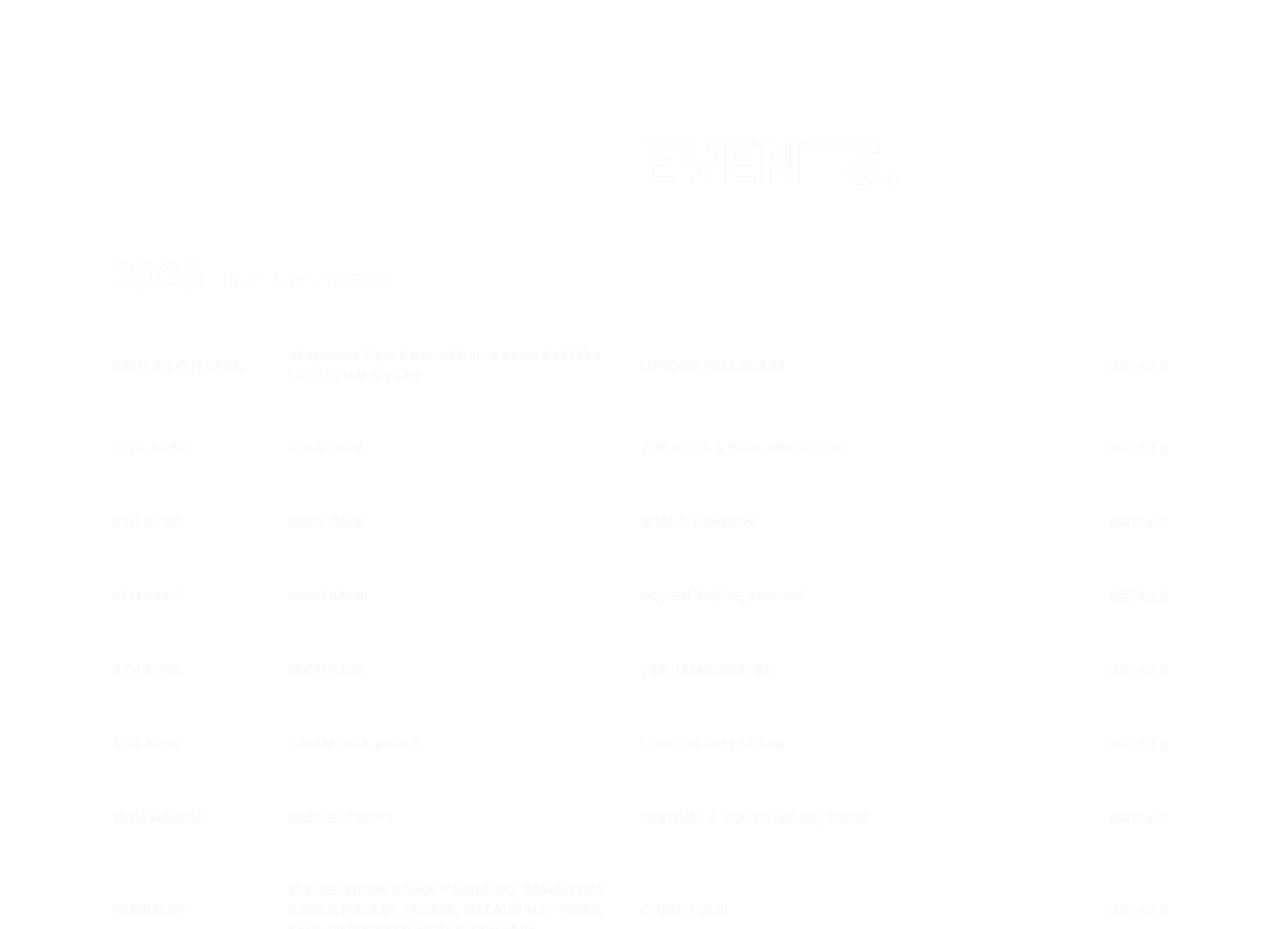
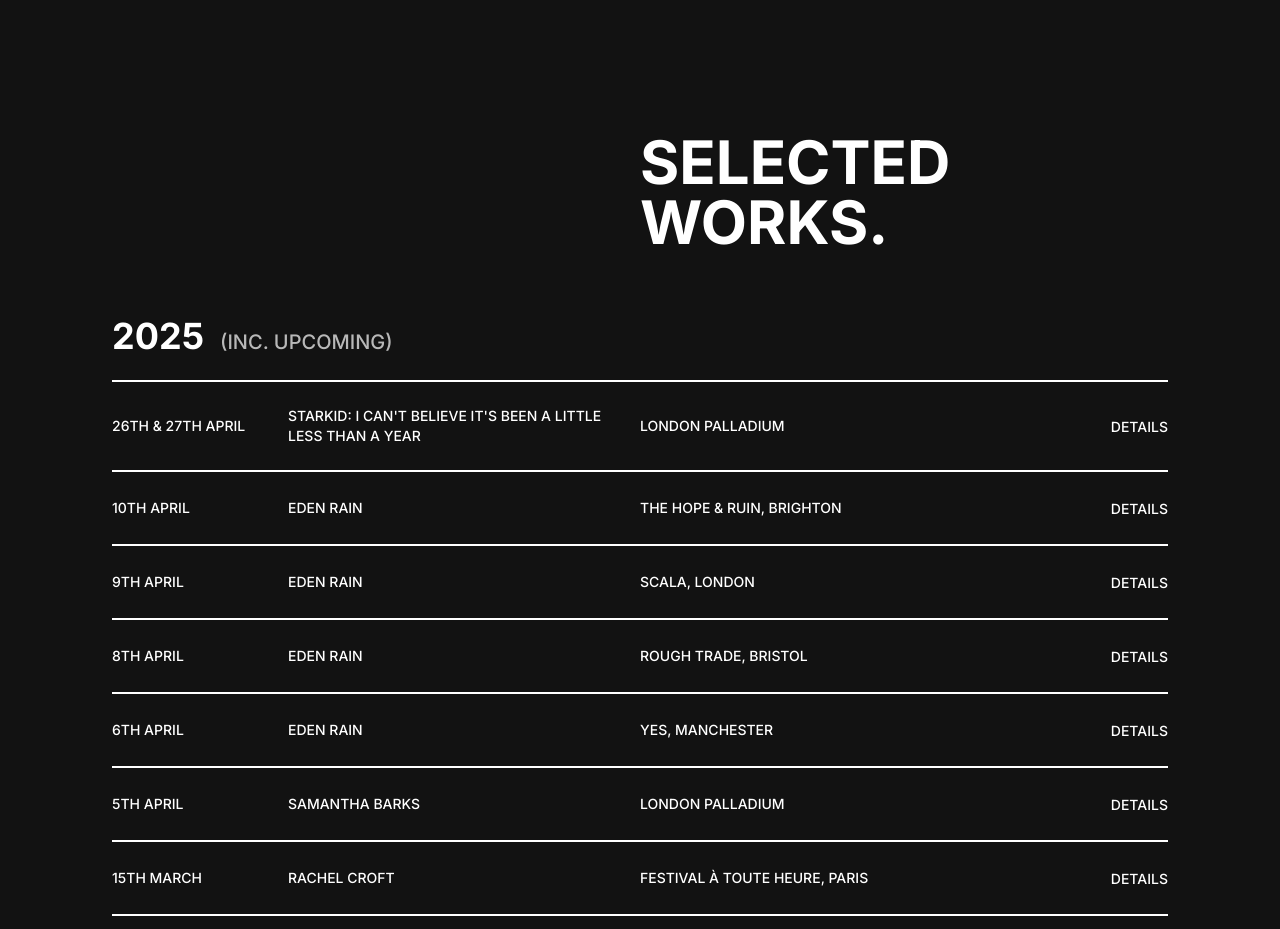
Before and after one commit to Jk4818/Ollie-Woods-Portfolio, a Next.js app: page /services in a window 1280 px wide. Shown: the part 1260-2189 px from the top of the page. Built offline with nearby package versions, Linux system fonts and the light colour scheme.

Commit message:
Fix: Colours

```diff
--- a/src/app/about/page.tsx
+++ b/src/app/about/page.tsx
@@ -9,7 +9,7 @@
 
 const fadeIn = {
     hidden: { opacity: 0 },
-    visible: (delay : number) => ({
+    visible: (delay: number) => ({
         opacity: 1,
         transition: {
             duration: 0.8,
@@ -199,6 +199,12 @@
                         <p className='indent-8 text-sm font-medium leading-relaxed'>
                             Following in his sister&apos;s footsteps, Ollie began drum lessons with Omar Hayes aged 7. He continued his performance studies at the renowned Berklee College of Music (Boston, US), attained a Fellowship of Trinity College London, and is currently studying for a Doctorate in Music at the University of Surrey. This extensive scholarship with the likes of Kenwood Dennard and Victor Wooten transformed his drumming, leading to an exciting career in the music industry.
                         </p>
+                        <p className='indent-8 text-sm font-medium leading-relaxed'>
+                            He has performed at the London Palladium with Dirty Rotten Scoundrels, Bare, Side Show, and Annie Get Your Gun. Additional theatrical works and concerts include Spies Are Forever (Gillian Lynne Theatre), So Cher (London Hippodrome), Il Volo (Theatre Royal Drury Lane), The Music of James Bond by Candlelight (Belfast Cathedral), A Very Naughty Christmas (Southwark Playhouse), and Playing Our Part (Cadogan Hall).
+                        </p>
+                        <p className='indent-8 text-sm font-medium leading-relaxed'>
+                            Ollie played drums for BBC Radio 1’s Live in Halifax with Eden Rain and regularly performs with ITV’s Starstruck winner Rachael Hawnt for shows and festivals across Europe. He recently joined Rachel Croft for the Jazz à Toute Heure festival in Paris. As well as live performance, he has recorded drums at Damon Albarn’s Studio 13 and worked on drum tracks for Universal Production Music. His drum transcription work has resulted in collaboration with Apple, Moises, Eloy Casagrande (Slipknot), Thomas Lang (Paul Gilbert), and Hasmon Abraham II (Nas).
+                        </p>
                     </div>
                 </section>
                 <section>
--- a/src/app/globals.css
+++ b/src/app/globals.css
@@ -2,8 +2,8 @@
 
 /* Custom CSS Variables */
 :root {
-  --background: #ffffff;
-  --foreground: #121212;
+  --background: #121212;
+  --foreground: #ededed;
   --font-sans: "Inter", sans-serif; /* Inter font */
   --font-serif: "lora", serif; /* Lora font */
 }
--- a/src/app/page.tsx
+++ b/src/app/page.tsx
@@ -8,8 +8,8 @@
 import MotionImage from "@/components/MotionImage";
 import { scrollToSection } from "@/utils/smoothScroll";
 import LearnMoreLink from "@/components/LearnMoreLink";
-import EventsTable from "@/components/EventsTable";
-import { Event } from "@/components/EventsTable";
+import EventsSection from "@/components/EventsSection";
+
 
 const images = [
   "/images/gallery/Spies_Gillian_Lynne.jpg",
@@ -23,7 +23,7 @@
 // Animation variants
 const fadeInUp = {
   hidden: { opacity: 0, y: 30 },
-  visible: (index : number) => ({
+  visible: (index: number) => ({
     opacity: 1,
     y: 0,
     transition: {
@@ -32,7 +32,7 @@
       ease: [0.22, 1, 0.36, 1]
     }
   }),
-  exit: (index : number) => ({
+  exit: (index: number) => ({
     opacity: 0,
     y: -20,
     transition: {
@@ -45,7 +45,7 @@
 
 const textReveal = {
   hidden: { opacity: 0, y: 10 },
-  visible: (index : number) => ({
+  visible: (index: number) => ({
     opacity: 1,
     y: 0,
     transition: {
@@ -65,7 +65,7 @@
 };
 const fadeIn = {
   hidden: { opacity: 0 },
-    visible: (delay : number) => ({
+  visible: (delay: number) => ({
     opacity: 1,
     transition: {
       duration: 0.3,
@@ -92,10 +92,14 @@
   const galleryRef = useRef<HTMLDivElement>(null);
   const isGalleryInView = useInView(galleryRef, { once: false, amount: 0.1 });
   // Event data based on the design
-  const events: Event[] = [
+  const eventsData = [
+    {
+      year: "2025",
+      yearLabel: "(INC. UPCOMING)",
+      events: [
         {
           date: "26th & 27th April",
-      artists: "Starkid: I Can’t Believe It’s Been A Little Less Than A Year",
+          artists: "Starkid: I Can't Believe It's Been A Little Less Than A Year",
           venue: "London Palladium",
           detailsLink: "https://lwtheatres.co.uk/whats-on/starkid/",
         },
@@ -119,6 +123,36 @@
           venue: "Rough Trade, Bristol",
           detailsLink:
             "https://www.instagram.com/p/DHTuxZbSENT/?utm_source=ig_web_copy_link",
+        },
+        {
+          date: "6th April",
+          artists: "Eden Rain",
+          venue: "Yes, Manchester",
+          detailsLink:
+            "https://www.instagram.com/p/DHTuxZbSENT/?utm_source=ig_web_copy_link",
+        },
+        {
+          date: "5th April",
+          artists: "Samantha Barks",
+          venue: "London Palladium",
+          detailsLink:
+            "https://lwtheatres.co.uk/whats-on/samantha-barks-tlp/",
+        },
+        {
+          date: "15th March",
+          artists: "Rachel Croft",
+          venue: "Festival À Toute Heure, Paris",
+          detailsLink:
+            "https://www.instagram.com/p/DHUAzNIOPY7/?utm_source=ig_web_copy_link&igsh=MzRlODBiNWFlZA==",
+        },
+        {
+          date: "February",
+          artists:
+            "The Reunion: Ramin Karimloo, Samantha Barks, Hadley Fraser, Natalie May Paris, Earl Carpenter, Holly Ann Hull",
+          venue: "China Tour",
+          detailsLink: "https://www.gingerboy.me/the-reunion",
+        },
+      ],
     },
   ];
   return (
@@ -242,7 +276,7 @@
             <motion.div
               variants={textReveal}
               custom={4}
-              className="text-right w-full my-4 sm:my-0 mb-4">
+              className="text-right w-full py-4 sm:my-0 pb-4">
               <LearnMoreLink href="/about" target="" />
             </motion.div>
           </div>
@@ -262,9 +296,11 @@
       </motion.section>
 
       {/* Selected Works Section - Using the imported component */}
-      <EventsTable
-        events={events}
-        title={"Selected Works."} />
+      <EventsSection
+        sectionTitle="Selected Works."
+        yearsData={eventsData}
+        showLearnMore={true}
+      />
 
     </>
   );
--- a/src/app/services/page.tsx
+++ b/src/app/services/page.tsx
@@ -425,7 +425,7 @@
                 custom={0}
             >
                 <EventsSection
-                    sectionTitle="Events."
+                    sectionTitle="Selected Works."
                     yearsData={eventsData}
                 />
             </motion.section>
--- a/src/components/EventsSection.tsx
+++ b/src/components/EventsSection.tsx
@@ -12,9 +12,10 @@
 interface EventsSectionProps {
   sectionTitle: string;
   yearsData: YearlyEvents[];
+  showLearnMore?: boolean; // Whether to show the "Learn More" link
 }
 
-const EventsSection = ({ sectionTitle, yearsData }: EventsSectionProps) => {
+const EventsSection = ({ sectionTitle, yearsData, showLearnMore = false }: EventsSectionProps) => {
   const sectionRef = useRef<HTMLDivElement>(null);
 
   const containerVariants = {
@@ -42,7 +43,7 @@
           title={index === 0 ? sectionTitle : ""}
           year={yearData.year}
           yearLabel={yearData.yearLabel}
-          showLearnMore={index === yearsData.length}
+          showLearnMore={showLearnMore}
         />
       ))}
     </motion.section>
--- a/src/components/EventsTable.tsx
+++ b/src/components/EventsTable.tsx
@@ -181,7 +181,7 @@
             initial="hidden"
             animate={controls}
           >
-            <Link href="/works" className="text-white hover:text-gray-300 transition-colors text-sm">
+            <Link href="/services" className="text-white hover:text-gray-300 transition-colors text-sm">
               Learn More
             </Link>
           </motion.div>
```
Lines whose indentation alone changed are shown as unchanged.
